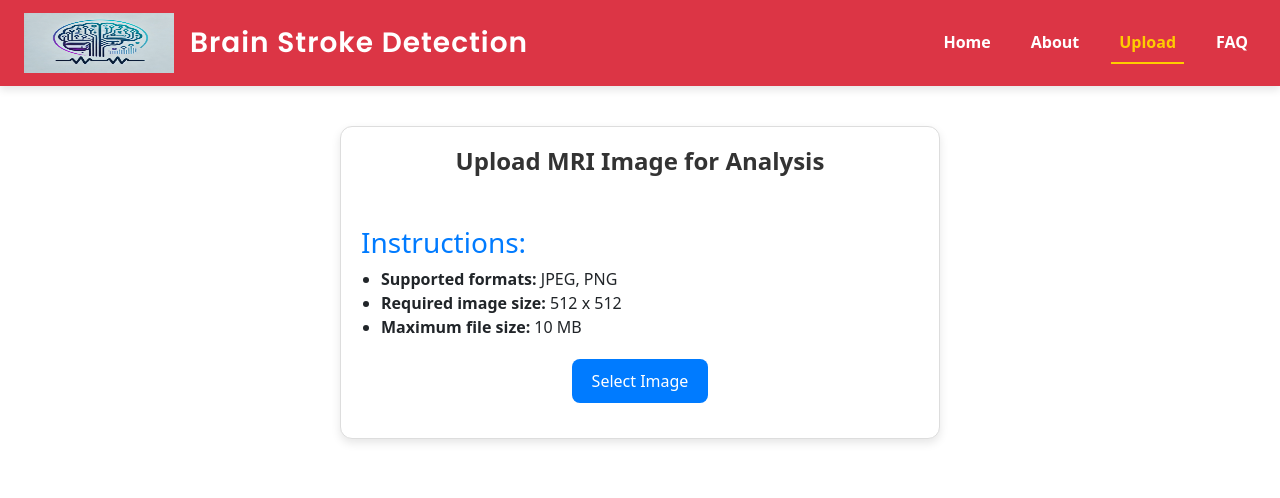
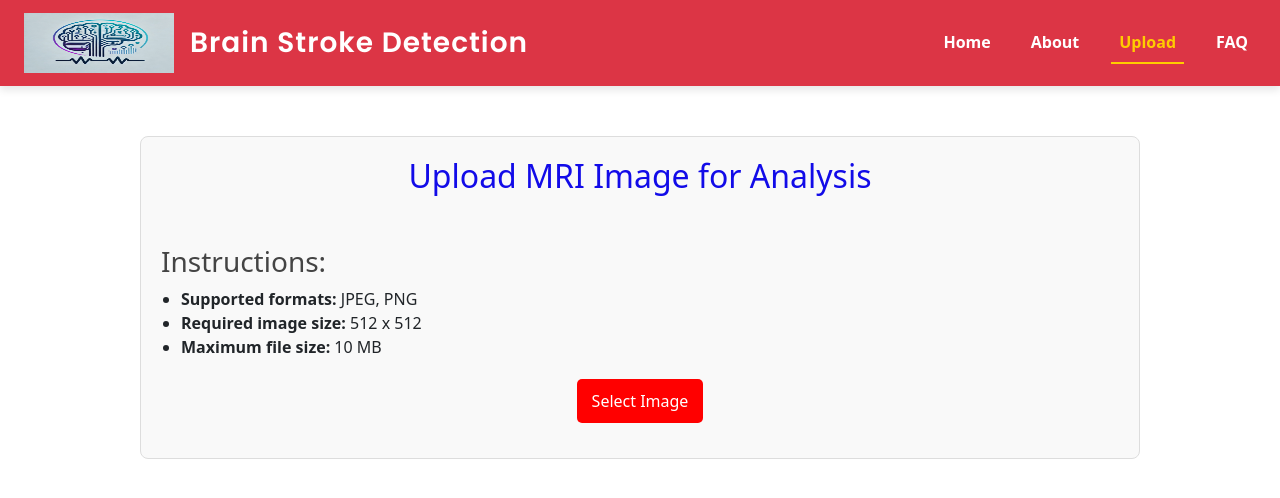
Before and after one commit to Pratikkuntawar/brainstrokedetection, a React (Create React App) app: page /upload in a window 1280 px wide. Shown: the top 498 px of the page. Built offline with nearby package versions, Linux system fonts and the light colour scheme.

Commit message:
Update Upload.css

```diff
--- a/src/components/Upload.css
+++ b/src/components/Upload.css
@@ -162,83 +162,6 @@
   color: #28a745;
   text-align: center;
 }
-.upload-container {
-    max-width: 600px;
-    margin: 40px auto;
-    padding: 20px;
-    background: #fff;
-    box-shadow: 0 4px 10px rgba(0, 0, 0, 0.1);
-    border-radius: 12px;
-    text-align: center;
-}
-
-.upload-title {
-    font-size: 24px;
-    font-weight: bold;
-    margin-bottom: 15px;
-    color: #333;
-}
-
-.instructions {
-    text-align: left;
-    margin-bottom: 20px;
-}
-
-.instructions h3 {
-    color: #007bff;
-}
-
-.upload-btn {
-    background: #007bff;
-    color: #fff;
-    border: none;
-    padding: 10px 20px;
-    font-size: 16px;
-    border-radius: 8px;
-    cursor: pointer;
-    transition: 0.3s;
-    margin-top: 10px;
-}
-
-.upload-btn:hover {
-    background: #0056b3;
-}
-
-.image-preview {
-    margin-top: 20px;
-}
-
-.preview-img {
-    width: 200px;
-    height: 200px;
-    border-radius: 10px;
-    object-fit: cover;
-    box-shadow: 0px 4px 10px rgba(0, 0, 0, 0.2);
-}
-
-.error-message {
-    color: red;
-    font-size: 16px;
-    margin-top: 15px;
-}
-
-.result-container {
-    margin-top: 20px;
-    font-size: 18px;
-    font-weight: bold;
-    color: #222;
-    padding: 10px;
-    background: #f8f9fa;
-    border-radius: 8px;
-    border-left: 5px solid #007bff;
-}
-
-.prediction-result {
-    display: block;
-    font-size: 20px;
-    margin-top: 5px;
-    color: #007bff;
-}
 
 .summary-btn {
     background: #28a745;
```
